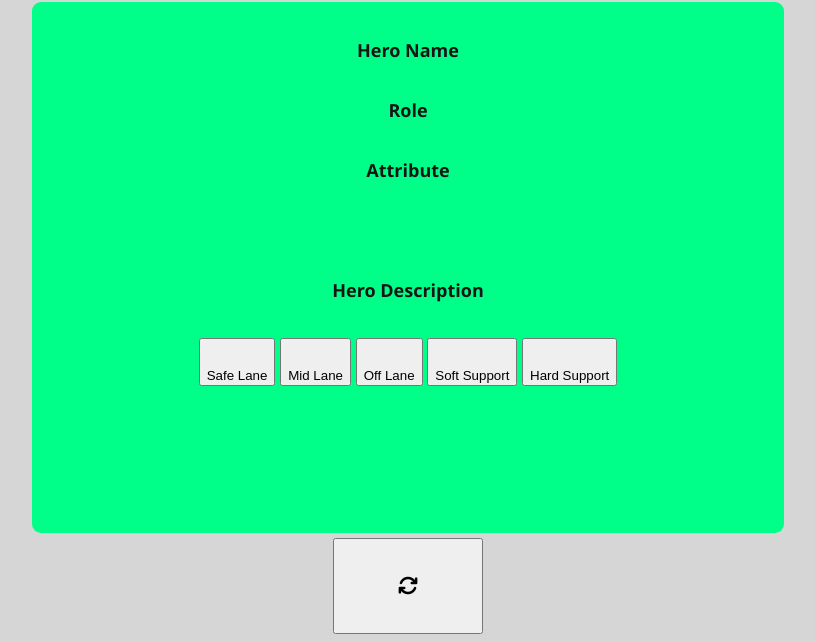
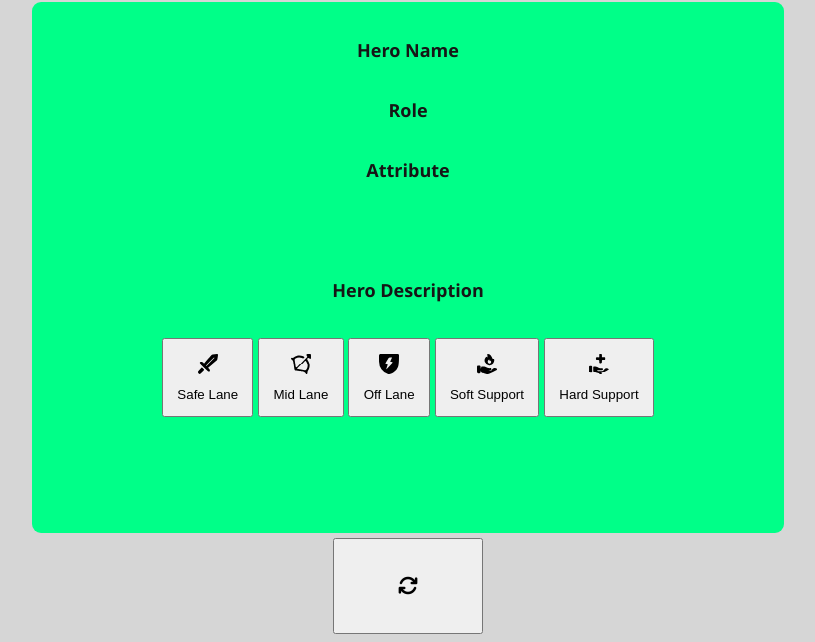
Before and after one commit to Visceral89/Dota-Hero-Picker, a website: page index.html in a window 1280 px wide. Shown: the part 158-800 px from the top of the page, without its empty margins (232-1047 px from the left). Drawn offline with Linux system fonts and the light colour scheme.

Commit message:
Added role buttons

```diff
--- a/css/icons.css
+++ b/css/icons.css
@@ -1,7 +1,35 @@
+.role-button{
+    padding: 1em;
+    margin: auto;
+}
+
 .icon{
-    background: url('/icons/');
+    /*background: url('/icons/'); */
     height: 1.5em;
     width: 1.5em;
     display: block;
-    margin-bottom: 0.5em;
+    size: 90%;
+    background-position: 0;
+    margin: auto;
+    margin-bottom: 1em;
 }
+
+.icon.carry{
+    background: url("/icons/SVG/core.svg");
+}
+
+.icon.mid{
+    background: url("/icons/SVG/mid.svg");
+}
+
+.icon.offlane{
+    background: url("/icons/SVG/offlane.svg");
+}
+
+.icon.support{
+    background: url("/icons/SVG/softsupp.svg");
+}
+
+.icon.hardsupport{
+    background: url("/icons/SVG/hardsupp.svg");
+}
--- a/heropicker.js
+++ b/heropicker.js
@@ -101,7 +101,7 @@ var prevRandom = 0;
 
 
 // Icons //
-var circle0 = document.getElementById("circle0");
+var btnCarry = document.getElementById("circle0");
 var circle1 = document.getElementById("circle1");
 var circle2 = document.getElementById("circle2");
 
--- a/index.html
+++ b/index.html
@@ -23,20 +23,20 @@
             <img id="heroImg" src="" alt="">
             <p id="heroDesc">Hero Description</p>
                 <div class="roles">
-                    <button class="role" id="carry">
-                        <span class="icon" id="carry"></span>
+                    <button class="role-button" id="carry">
+                        <span class="icon carry"></span>
                         Safe Lane</button>
-                    <button class="role" id="mid">
-                        <span class="icon" id="mid"></span>
+                    <button class="role-button" id="mid">
+                        <span class="icon mid"></span>
                         Mid Lane</button>
-                    <button class="role" id="offlane">
-                        <span class="icon" id="offlane"></span>
+                    <button class="role-button" id="offlane">
+                        <span class="icon offlane"></span>
                         Off Lane</button>
-                    <button class="role" id="support">
-                        <span class="icon" id="support"></span>
+                    <button class="role-button" id="support">
+                        <span class="icon support"></span>
                         Soft Support</button>
-                    <button class="role" id="hardsupport">
-                        <span class="icon" id="hardsupport"></span>
+                    <button class="role-button" id="hardsupport">
+                        <span class="icon hardsupport"></span>
                         Hard Support</button>
                 </div>
         </div>
```
Also changed, not shown: icons/SVG/core.svg (added), icons/SVG/hardsupp.svg (added), icons/SVG/mid.svg (added), icons/SVG/offlane.svg (added), icons/SVG/softsupp.svg (added).
